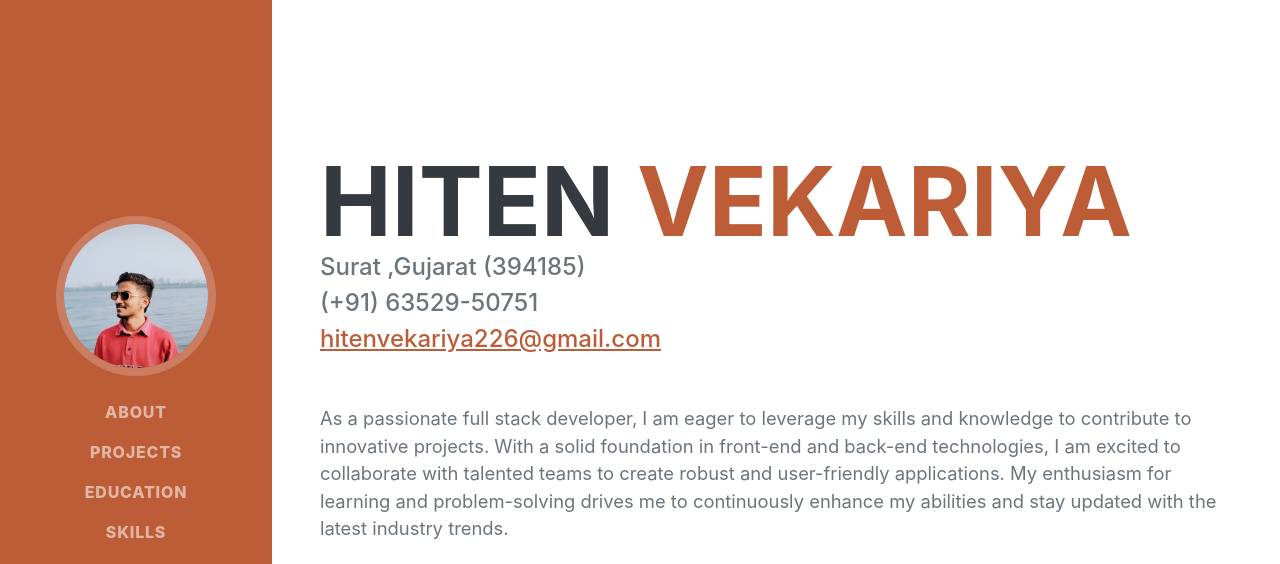
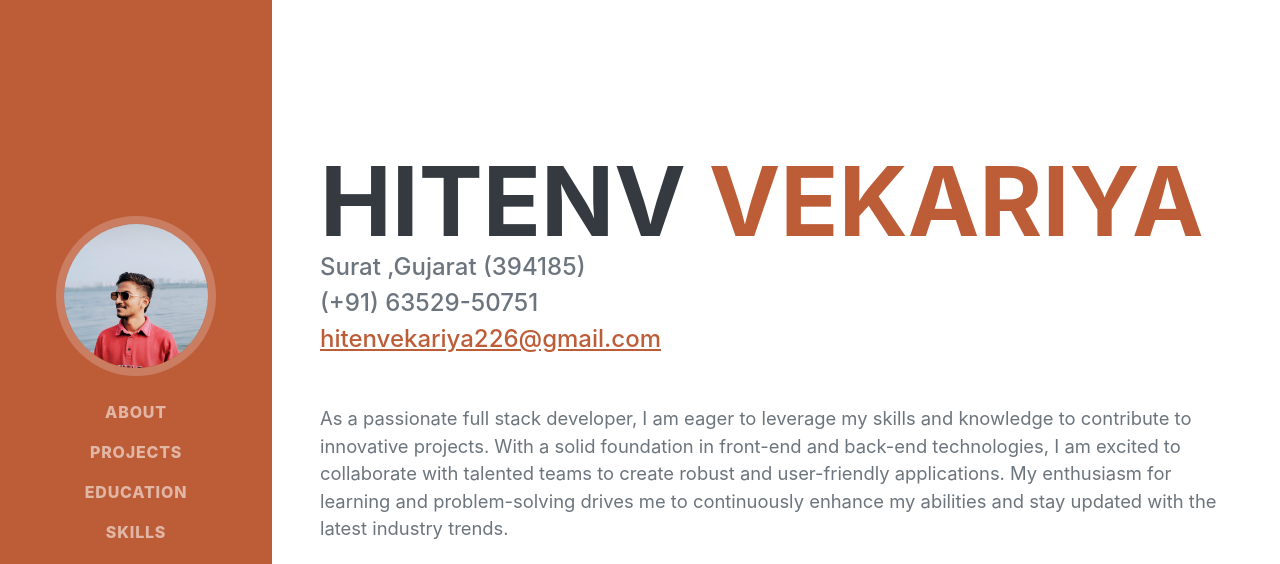
Before and after one commit to hitenvekariya22/portfolio, a plain HTML site: page index.html in a window 1280 px wide. Shown: the top 564 px of the page. Drawn offline with nearby package versions, Linux system fonts and the light colour scheme; a web font is replaced by a local one.

Commit message:
name changes

```diff
--- a/index.html
+++ b/index.html
@@ -45,7 +45,7 @@
         <section class="resume-section" id="about">
             <div class="resume-section-content">
                 <h1 class="mb-0">
-                    Hiten
+                    Hitenv
                     <span class="text-primary">Vekariya</span>
                 </h1>
                 <div class="subheading mb-5">
```
